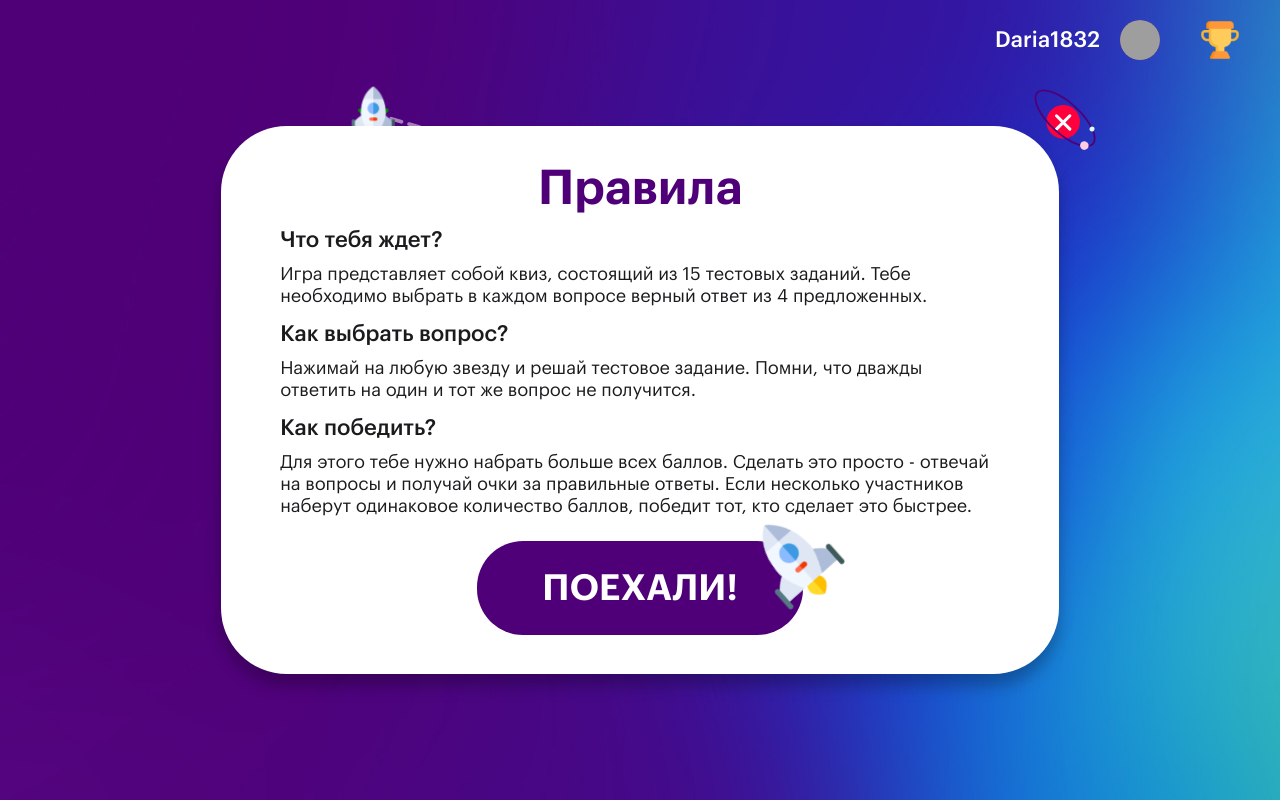
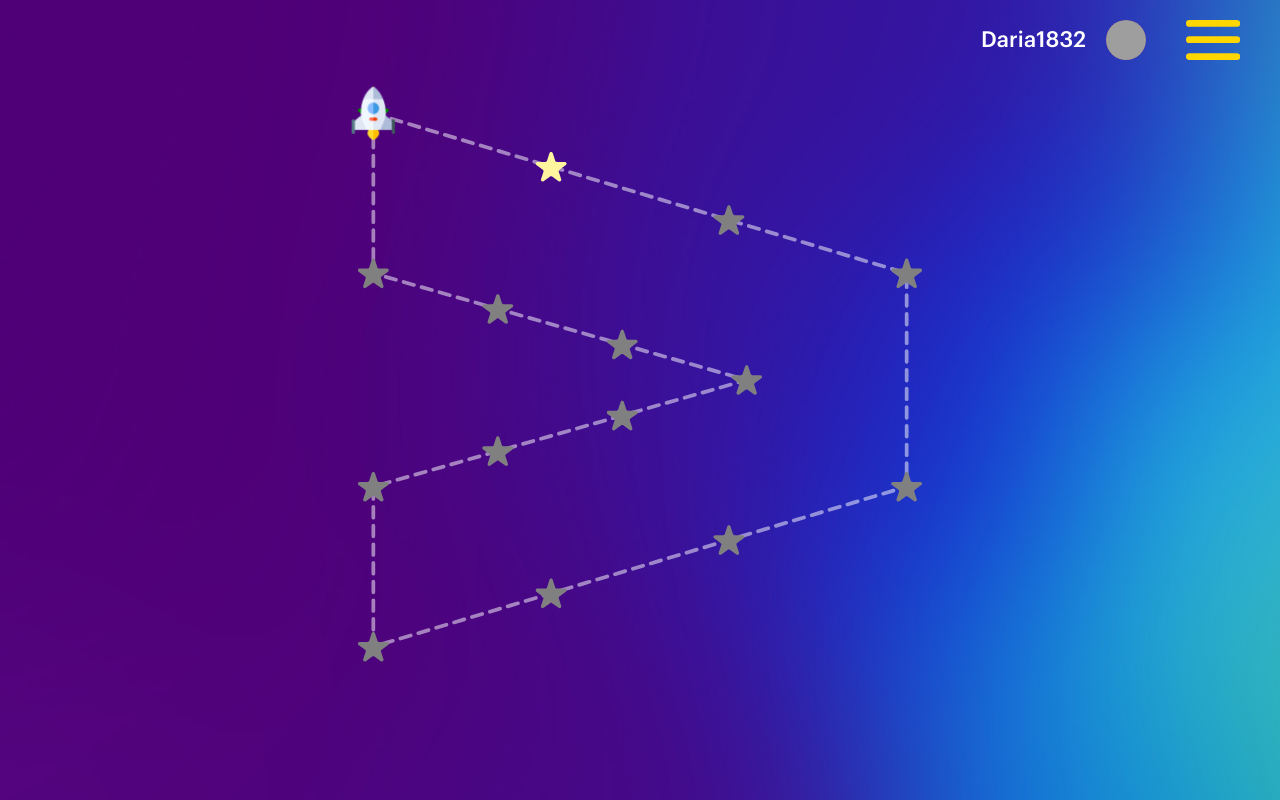
Before and after one commit to dashkevics/accenture, a React (Create React App) app: page /game in a window 1280 px wide. Built offline with nearby package versions, Linux system fonts and the light colour scheme; grey boxes are pictures that could not be loaded.

Commit message:
Background images fix

```diff
--- a/src/screens/GameScreen/GameScreen.tsx
+++ b/src/screens/GameScreen/GameScreen.tsx
@@ -9,7 +9,7 @@ import {Modal} from 'react-responsive-modal';
 import {Final} from "../../components/Final/Final";
 
 export const GameScreen: FC<{}> = () => {
-    const [isRulesActive, setRulesActive] = useState<boolean>(true);
+    const [isRulesActive, setRulesActive] = useState<boolean>(false);
     const [isQuestionActive, setQuestionActive] = useState<boolean>(false);
     const [isRatingActive, setRatingActive] = useState<boolean>(false);
     const [currentQuestionNumber, setCurrentQuestionNumber] = useState<number>(1);
--- a/src/screens/StartScreen/StartScreen.sass
+++ b/src/screens/StartScreen/StartScreen.sass
@@ -8,7 +8,6 @@
   display: flex
   flex-direction: column
   justify-content: center
-  align-items: center
   position: relative
   overflow: hidden
 
@@ -44,6 +43,7 @@
   .start-screen
     padding-left: 0
     background-position-x: 70%
+    align-items: center
 
     &-background-image
       &-second
```
